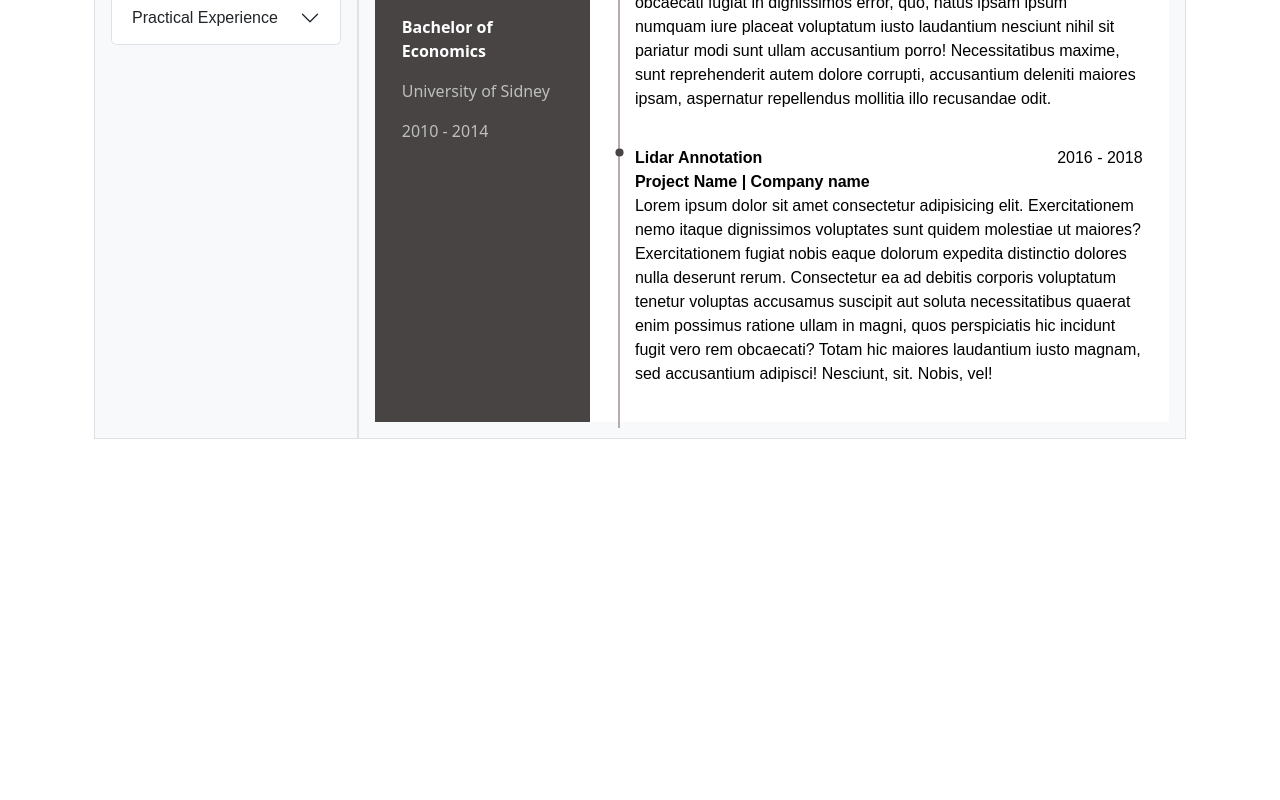
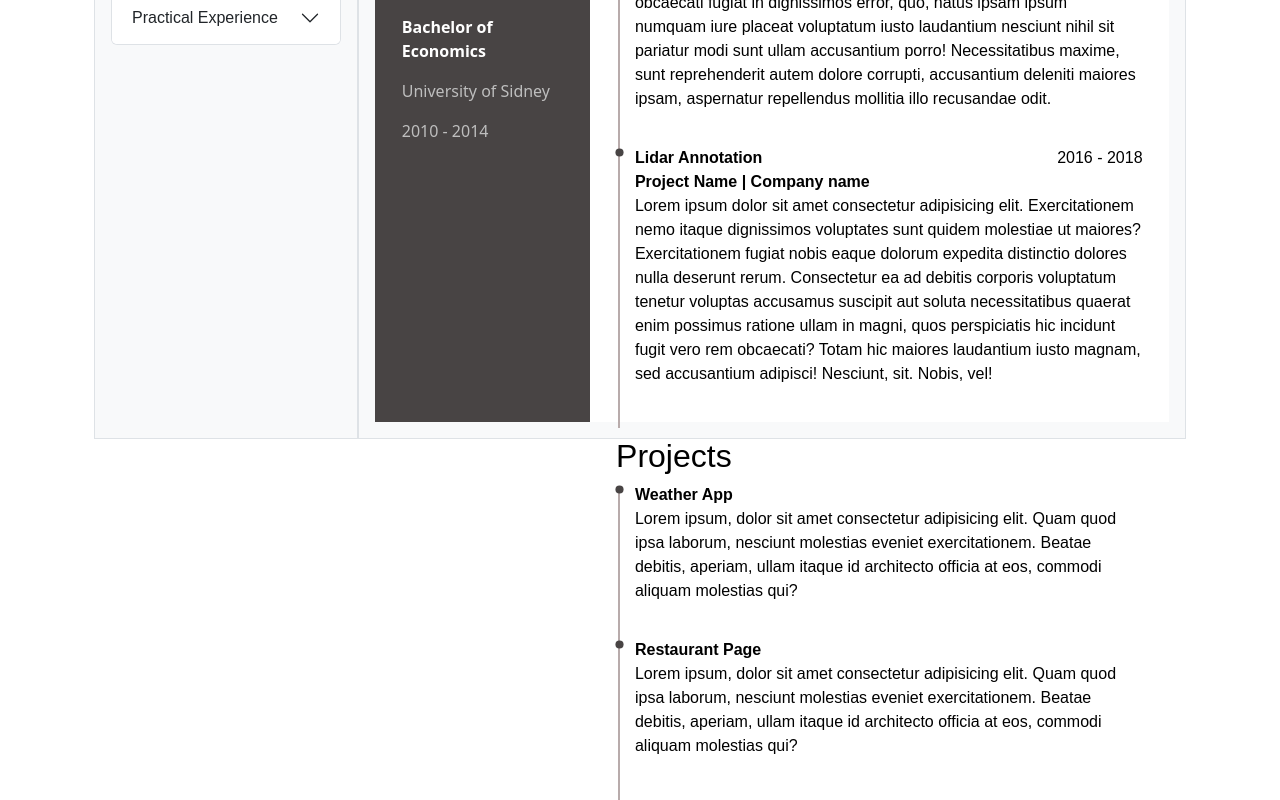
Before and after one commit to MwVc/cv-application, a React (Vite) app: page / in a window 1280 px wide. Shown: the part 792-1592 px from the top of the page. Before the commit the page ends 1231 px from the top, so only its background shows below. Built offline with nearby package versions, Linux system fonts and the light colour scheme.

Commit message:
Add project section in resume.jsx

```diff
--- a/src/components/Resume/Resume.jsx
+++ b/src/components/Resume/Resume.jsx
@@ -163,6 +163,37 @@ export default function Resume({ person }) {
               </li>
             </ul>
           </div>
+          <div className="work-experience">
+            <h2>Projects</h2>
+            <ul>
+              <li>
+                <div>
+                  <div className="project-name bolded">
+                    <span className="bolded">Weather App</span>
+                    <p className="work-description">
+                      Lorem ipsum, dolor sit amet consectetur adipisicing elit.
+                      Quam quod ipsa laborum, nesciunt molestias eveniet
+                      exercitationem. Beatae debitis, aperiam, ullam itaque id
+                      architecto officia at eos, commodi aliquam molestias qui?
+                    </p>
+                  </div>
+                </div>
+              </li>
+              <li>
+                <div>
+                  <div className="project-name bolded">
+                    <span className="bolded">Restaurant Page</span>
+                    <p className="work-description">
+                      Lorem ipsum, dolor sit amet consectetur adipisicing elit.
+                      Quam quod ipsa laborum, nesciunt molestias eveniet
+                      exercitationem. Beatae debitis, aperiam, ullam itaque id
+                      architecto officia at eos, commodi aliquam molestias qui?
+                    </p>
+                  </div>
+                </div>
+              </li>
+            </ul>
+          </div>
         </div>
       </div>
     </div>
```
